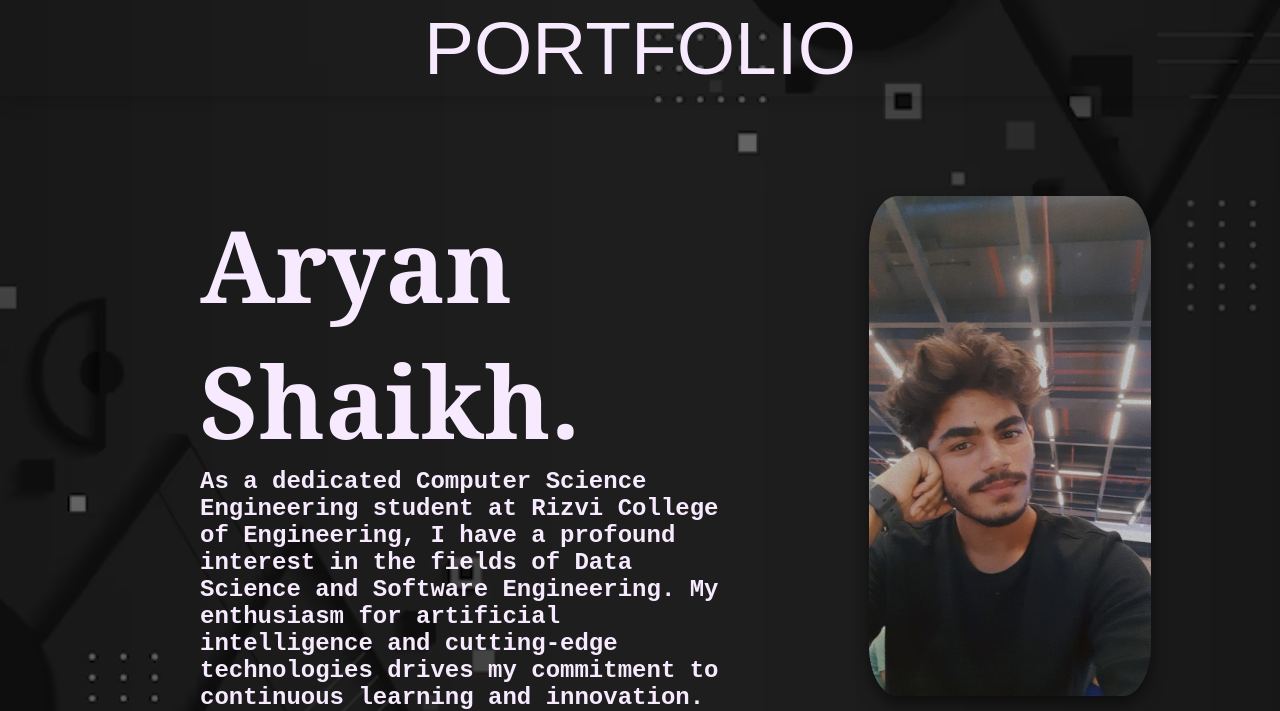
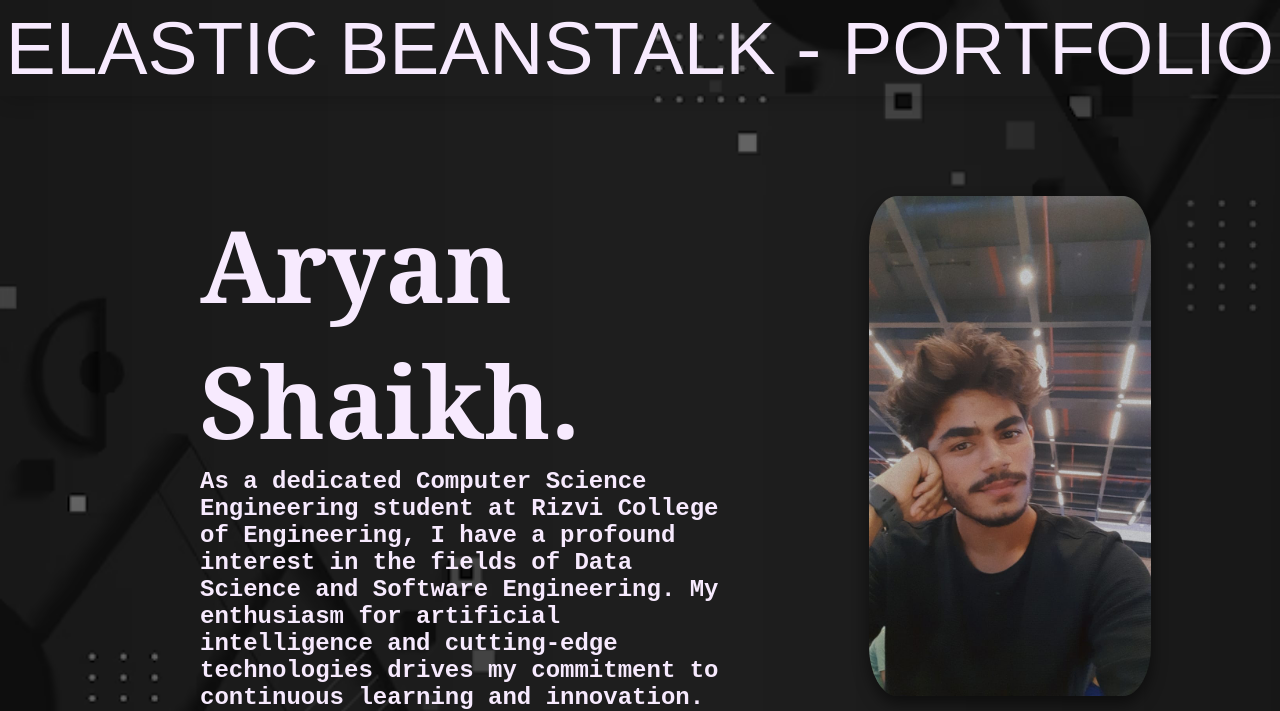
Before and after one commit to aryanshaikh483/My_Portfolio, a plain HTML site: page public/index.html in a window 1280 px wide. Shown: the top 711 px of the page. Drawn offline with Linux system fonts and the light colour scheme.

Commit message:
Update index.html

```diff
--- a/public/index.html
+++ b/public/index.html
@@ -10,7 +10,7 @@
 </head>
 
 <body>
-    <div class="heading">PORTFOLIO</div>
+    <div class="heading">ELASTIC BEANSTALK - PORTFOLIO</div>
     <div id="main">
         <div class="name">
             <h1 style="padding-top: 100px">Aryan Shaikh.</h1>
```
